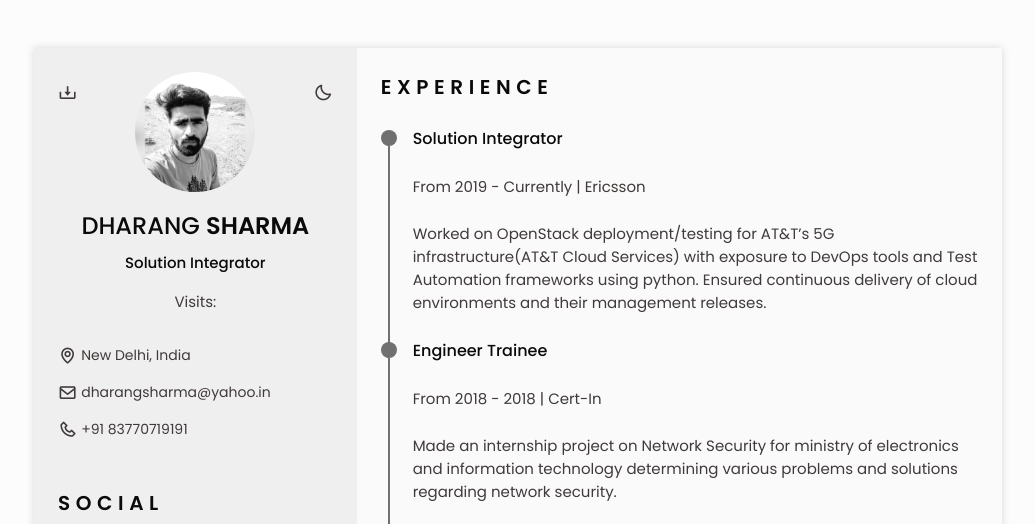
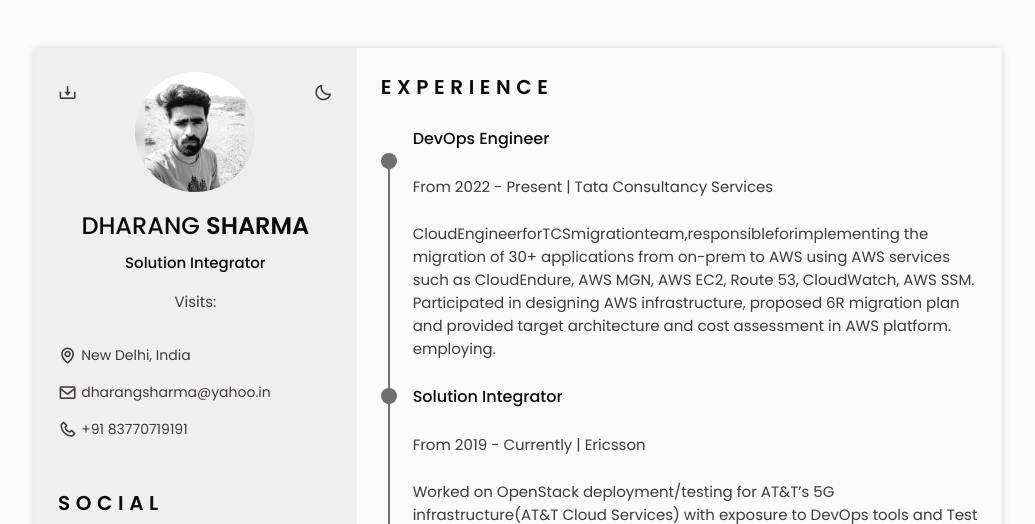
Before and after one commit to dharangsharma/Portfolio_Website, a plain HTML site: page index.html in a window 1280 px wide. Shown: the top 524 px of the page, without its empty margins (122-1157 px from the left). Drawn offline with nearby package versions, Linux system fonts and the light colour scheme; no server answers.

Commit message:
Update index.html
new changes in exp

```diff
--- a/index.html
+++ b/index.html
@@ -237,6 +237,20 @@
                     <h2 class="section-title">Experience</h2>
 
                     <div class="experience__container bd-grid">
+                       <div class="experience__content">
+    <div class="experience__time">
+        <span class="experience__rounder"></span>
+        <span class="experience__line"></span>
+    </div>
+
+    <div class="experience__date bd-grid">
+        <h3 class="experience__title">DevOps Engineer</h3>
+        <span class="experience_company">From 2022
+            - Present | Tata Consultancy Services</span>
+        <p class="experience__description">CloudEngineerforTCSmigrationteam,responsibleforimplementing the migration of 30+ applications from on-prem to AWS using AWS services such as CloudEndure, AWS MGN, AWS EC2, Route 53, CloudWatch, AWS SSM. Participated in designing AWS infrastructure, proposed 6R migration plan and provided target architecture and cost assessment in AWS platform. employing.</p>
+    </div>
+</div>
+
                         <div class="experience__content">
                             <div class="experience__time">
                                 <span class="experience__rounder"></span>
@@ -249,6 +263,7 @@
                                 <p class="experience__description">Worked on OpenStack deployment/testing for AT&T’s 5G infrastructure(AT&T Cloud Services) with exposure to DevOps tools and Test Automation frameworks using python. Ensured continuous delivery of cloud environments and their management releases.</p>
                             </div>
                         </div>
+
 
                         <div class="experience__content">
                             <div class="experience__time">
```
